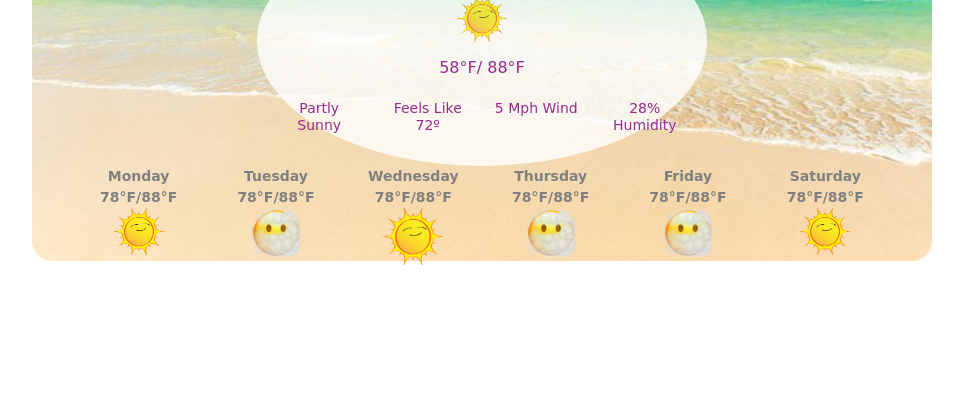
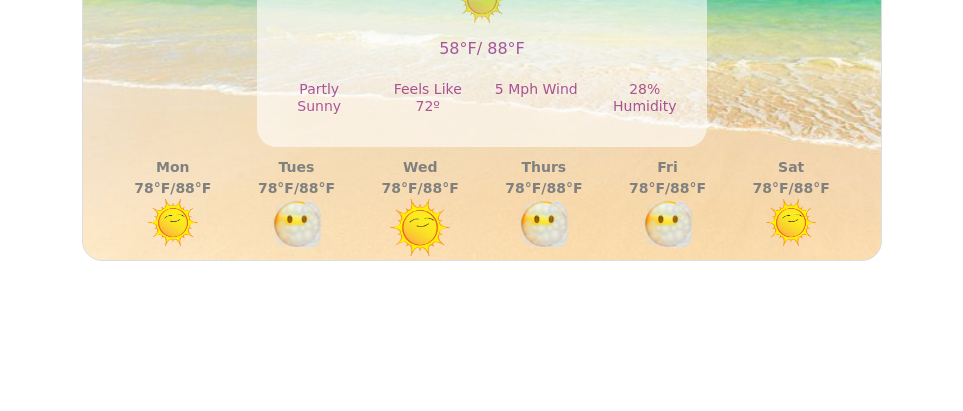
Before and after one commit to mntak/Tak-Weather-App, a website built with Parcel: page index.html in a window 1280 px wide. Shown: the part 389-800 px from the top of the page, without its empty margins (158-1121 px from the left). Built offline with nearby package versions, Linux system fonts and the light colour scheme.

Commit message:
Css - Styled .Weather-app and .current-temp

```diff
--- a/index.html
+++ b/index.html
@@ -55,12 +55,12 @@
         </div>
 
         <div class="row week">
-          <div class="col">Monday</div>
-          <div class="col">Tuesday</div>
-          <div class="col">Wednesday</div>
-          <div class="col">Thursday</div>
-          <div class="col">Friday</div>
-          <div class="col">Saturday</div>
+          <div class="col">Mon</div>
+          <div class="col">Tues</div>
+          <div class="col">Wed</div>
+          <div class="col">Thurs</div>
+          <div class="col">Fri</div>
+          <div class="col">Sat</div>
           <div class="w-100"></div>
           <div class="col">78°F/88°F</div>
           <div class="col">78°F/88°F</div>
--- a/src/styles.css
+++ b/src/styles.css
@@ -24,29 +24,30 @@ h5 {
 }
 
 .weather-app {
-  max-width: 900px;
+  max-width: 800px;
   height: 600px;
   margin: 50px auto;
-  padding: 50px;
+  padding: 30px;
   background: url("../images/beach.jpg");
   background-repeat: no-repeat;
   background-size: cover;
   position: relative;
+  border: 1px solid #dadde1;
   border-radius: 20px;
   text-align: center;
 }
 
 .current-temp {
-  color: gray;
+  color: rgb(48, 46, 46);
   font-weight: bolder;
   font-size: xx-large;
   background: white;
   width: 450px;
   height: 250px;
-  border-radius: 50%;
   margin: 0px auto;
   padding: 30px 20px;
-  opacity: 0.8;
+  opacity: 0.6;
+  border-radius: 20px;
 }
 .col-6 {
   font-size: 12px;
@@ -54,7 +55,7 @@ h5 {
 
 .week {
   color: gray;
-  padding: 0px;
+  padding: 10px;
   text-align: center;
   font-weight: bold;
   font-size: 14px;
```
